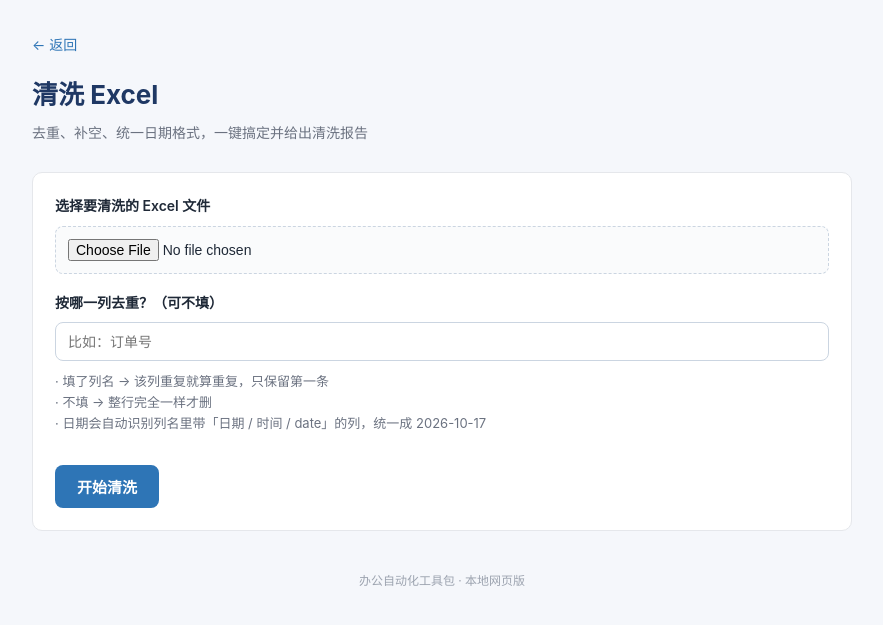
After one commit to damengyichang-01/python-automation, a FastAPI app: template webapp/templates/clean.html in a window 1280 px wide. The commit adds this page. Shown: the top 625 px of the page, without its empty margins (198-1081 px from the left). Run offline with FastAPI, Linux system fonts and the light colour scheme; the template is opened without the code that fills it, so the values that code supplies are empty.

Commit message:
网页版新增清洗 Excel：报告页 + 预览 + 一次性下载链接

```diff
--- a/webapp/app.py
+++ b/webapp/app.py
@@ -8,9 +8,11 @@
 import shutil
 import sys
 import tempfile
+import time
+import uuid
 from pathlib import Path
 
-from fastapi import FastAPI, File, Request, UploadFile
+from fastapi import FastAPI, File, Form, Request, UploadFile
 from fastapi.responses import FileResponse, HTMLResponse
 from fastapi.templating import Jinja2Templates
 from starlette.background import BackgroundTask
@@ -18,6 +20,7 @@ from starlette.background import BackgroundTask
 BASE_DIR = Path(__file__).resolve().parent.parent
 sys.path.insert(0, str(BASE_DIR))
 
+from tools.clean_excel import clean_file  # noqa: E402
 from tools.merge_excel import merge_folder  # noqa: E402
 
 app = FastAPI(title="办公自动化工具包")
@@ -26,7 +29,7 @@ templates = Jinja2Templates(directory=str(Path(__file__).resolve().parent / "tem
 # 首页上展示的工具清单。done=False 的先占位，避免点进去是空页面。
 TOOLS = [
     {"slug": "merge", "no": 1, "name": "合并多个 Excel / CSV", "desc": "多张表合成一张，按列名自动对齐", "done": True},
-    {"slug": "clean", "no": 2, "name": "清洗 Excel", "desc": "去重、补空、统一日期格式", "done": False},
+    {"slug": "clean", "no": 2, "name": "清洗 Excel", "desc": "去重、补空、统一日期格式", "done": True},
     {"slug": "reconcile", "no": 3, "name": "两表对账", "desc": "找出只在A、只在B、字段不符的记录", "done": False},
     {"slug": "rename", "no": 4, "name": "批量重命名", "desc": "给文件加序号和前缀", "done": False},
     {"slug": "pdf", "no": 5, "name": "PDF 合并 / 拆分", "desc": "多个 PDF 合成一个，或拆成单页", "done": False},
@@ -34,14 +37,23 @@ TOOLS = [
 ]
 
 
-@app.get("/", response_class=HTMLResponse)
-def index(request: Request):
-    return templates.TemplateResponse(request, "index.html", {"tools": TOOLS})
+# ---------- 结果文件暂存 ----------
+# 处理完先把文件放临时目录，把下载链接发回页面；用户点下载后再删。
+# 本地单人使用，用内存字典够了。多用户部署时该换成 Redis 或对象存储。
+_RESULTS = {}
+_RESULT_TTL = 600  # 10 分钟后过期
 
 
-@app.get("/merge", response_class=HTMLResponse)
-def merge_page(request: Request):
-    return templates.TemplateResponse(request, "merge.html", {"error": None})
+def store_result(path: Path, filename: str) -> str:
+    """登记一个待下载的结果，返回下载用的 token。"""
+    now = time.time()
+    for k, v in list(_RESULTS.items()):
+        if now - v[2] > _RESULT_TTL:
+            Path(v[0]).parent.exists() and shutil.rmtree(Path(v[0]).parent, ignore_errors=True)
+            _RESULTS.pop(k, None)
+    token = uuid.uuid4().hex
+    _RESULTS[token] = (str(path), filename, now)
+    return token
 
 
 def friendly_error(msg: str, work: Path) -> str:
@@ -49,14 +61,51 @@ def friendly_error(msg: str, work: Path) -> str:
     m = msg.replace(str(work), "你上传的文件")
     if "没找到" in m:
         return "没有找到可处理的表格文件。请确认上传的是 .xlsx / .xlsm / .csv。"
-    if "目录不存在" in m:
-        return "上传的文件夹不存在，请重试。"
+    if "目录不存在" in m or "文件不存在" in m:
+        return "上传的文件不存在，请重新选择。"
     return m
+
+
+async def save_upload(f: UploadFile, folder: Path) -> Path:
+    """把上传的文件写到指定目录，返回落盘路径。"""
+    name = Path(f.filename or "未命名").name
+    target = folder / name
+    with target.open("wb") as fp:
+        fp.write(await f.read())
+    return target
+
+
+@app.get("/", response_class=HTMLResponse)
+def index(request: Request):
+    return templates.TemplateResponse(request, "index.html", {"tools": TOOLS})
+
+
+@app.get("/health")
+def health():
+    return {"status": "ok"}
+
+
+@app.get("/download/{token}")
+def download(token: str):
+    item = _RESULTS.pop(token, None)
+    if not item:
+        return HTMLResponse("<h1>下载链接已过期</h1><p><a href='/'>返回首页</a></p>", status_code=404)
+    path, filename, _ = item
+    return FileResponse(
+        path=path,
+        filename=filename,
+        background=BackgroundTask(shutil.rmtree, Path(path).parent, ignore_errors=True),
+    )
+
+
+# ---------------- 功能 1：合并 Excel ----------------
+@app.get("/merge", response_class=HTMLResponse)
+def merge_page(request: Request):
+    return templates.TemplateResponse(request, "merge.html", {"error": None})
 
 
 @app.post("/merge")
 async def merge_submit(request: Request, files: list[UploadFile] = File(...)):
-    """接收多个文件，合并，然后把结果直接下载给浏览器。"""
     if not files:
         return templates.TemplateResponse(
             request, "merge.html", {"error": "没有收到文件，请重新选择"}, status_code=400
@@ -65,20 +114,14 @@ async def merge_submit(request: Request, files: list[UploadFile] = File(...)):
     work = Path(tempfile.mkdtemp(prefix="merge_"))
     try:
         for f in files:
-            # 只取文件名本身，防止上传时带进来奇怪路径
-            name = Path(f.filename or "未命名").name
-            target = work / name
-            with target.open("wb") as fp:
-                fp.write(await f.read())
-
+            await save_upload(f, work)
         merged, info = merge_folder(work)
         out = work / "合并结果.xlsx"
         merged.to_excel(out, index=False)
     except ValueError as e:
         shutil.rmtree(work, ignore_errors=True)
         return templates.TemplateResponse(
-            request, "merge.html",
-            {"error": friendly_error(str(e), work)}, status_code=400
+            request, "merge.html", {"error": friendly_error(str(e), work)}, status_code=400
         )
     except Exception as e:
         shutil.rmtree(work, ignore_errors=True)
@@ -87,7 +130,6 @@ async def merge_submit(request: Request, files: list[UploadFile] = File(...)):
             {"error": f"处理失败：{type(e).__name__}: {e}"}, status_code=500
         )
 
-    # 下载完成后删临时目录
     return FileResponse(
         path=out,
         filename="合并结果.xlsx",
@@ -96,6 +138,49 @@ async def merge_submit(request: Request, files: list[UploadFile] = File(...)):
     )
 
 
-@app.get("/health")
-def health():
-    return {"status": "ok"}
+# ---------------- 功能 2：清洗 Excel ----------------
+@app.get("/clean", response_class=HTMLResponse)
+def clean_page(request: Request):
+    return templates.TemplateResponse(request, "clean.html", {"error": None})
+
+
+@app.post("/clean")
+async def clean_submit(
+    request: Request,
+    file: UploadFile = File(...),
+    dedup_by: str = Form(""),
+):
+    work = Path(tempfile.mkdtemp(prefix="clean_"))
+    try:
+        src = await save_upload(file, work)
+        dedup = [c.strip() for c in dedup_by.split(",") if c.strip()] or None
+        cleaned, report = clean_file(src, dedup_by=dedup)
+        out = work / "清洗结果.xlsx"
+        cleaned.to_excel(out, index=False)
+    except ValueError as e:
+        shutil.rmtree(work, ignore_errors=True)
+        return templates.TemplateResponse(
+            request, "clean.html", {"error": friendly_error(str(e), work)}, status_code=400
+        )
+    except Exception as e:
+        shutil.rmtree(work, ignore_errors=True)
+        return templates.TemplateResponse(
+            request, "clean.html",
+            {"error": f"处理失败：{type(e).__name__}: {e}"}, status_code=500
+        )
+
+    token = store_result(out, "清洗结果.xlsx")
+    preview = cleaned.head(10).to_html(index=False, classes="preview", border=0)
+    return templates.TemplateResponse(request, "result.html", {
+        "title": "清洗完成",
+        "report": [
+            ("删除重复行", f"{report['去重']} 行"),
+            ("填充空值", f"{report['补空']} 个单元格"),
+            ("日期归一", f"{report['日期归一']} 个单元格"),
+            ("原始行数", f"{report['原始行数']} 行"),
+            ("清洗后行数", f"{report['清洗后行数']} 行"),
+        ],
+        "preview": preview,
+        "download_url": f"/download/{token}",
+        "filename": "清洗结果.xlsx",
+    })
--- a/webapp/templates/base.html
+++ b/webapp/templates/base.html
@@ -44,7 +44,37 @@
       padding: 12px 14px; border-radius: 8px; margin-bottom: 18px; font-size: 14px;
     }
     .hint { font-size: 13px; color: #6b7280; margin-top: 10px; }
+    input[type=text] {
+      display: block; width: 100%; padding: 10px 12px; font-size: 14px;
+      border: 1px solid #cbd5e1; border-radius: 8px; background: #fff;
+      font-family: inherit;
+    }
+    input[type=text]:focus { outline: none; border-color: #2e75b6; }
     a.back { display: inline-block; margin-bottom: 18px; font-size: 14px; color: #2e75b6; text-decoration: none; }
+    a.btn {
+      display: inline-block; margin-top: 20px; padding: 11px 22px;
+      font-size: 15px; font-weight: 600; color: #fff; background: #548235;
+      border-radius: 8px; text-decoration: none;
+    }
+    a.btn:hover { background: #446a2b; }
+    .ok {
+      background: #f0f9f0; border: 1px solid #bbdfbb; color: #2f6b2f;
+      padding: 10px 14px; border-radius: 8px; font-size: 14px; margin-bottom: 18px;
+    }
+    table.report { border-collapse: collapse; font-size: 14px; }
+    table.report th {
+      text-align: left; padding: 7px 18px 7px 0; font-weight: 600; color: #374151;
+      white-space: nowrap;
+    }
+    table.report td { padding: 7px 0; color: #1f2937; }
+    .tablewrap { overflow-x: auto; border: 1px solid #e5e7eb; border-radius: 8px; }
+    table.preview { border-collapse: collapse; font-size: 12px; width: 100%; }
+    table.preview th, table.preview td {
+      padding: 7px 10px; border-bottom: 1px solid #eef1f5; text-align: left;
+      white-space: nowrap;
+    }
+    table.preview th { background: #f7f9fc; font-weight: 600; color: #374151; }
+    table.preview tr:last-child td { border-bottom: 0; }
     footer { margin-top: 40px; font-size: 12px; color: #9ca3af; text-align: center; }
   </style>
 </head>
--- /dev/null
+++ b/webapp/templates/clean.html
@@ -0,0 +1,32 @@
+{% extends "base.html" %}
+{% block title %}清洗 Excel{% endblock %}
+
+{% block content %}
+<a class="back" href="/">← 返回</a>
+
+<header>
+  <h1>清洗 Excel</h1>
+  <p class="sub">去重、补空、统一日期格式，一键搞定并给出清洗报告</p>
+</header>
+
+<div class="panel">
+  {% if error %}
+    <div class="error">{{ error }}</div>
+  {% endif %}
+
+  <form action="/clean" method="post" enctype="multipart/form-data">
+    <label for="file">选择要清洗的 Excel 文件</label>
+    <input id="file" type="file" name="file" accept=".xlsx,.xlsm" required>
+
+    <label for="dedup_by" style="margin-top:18px;">按哪一列去重？（可不填）</label>
+    <input id="dedup_by" type="text" name="dedup_by" placeholder="比如：订单号">
+    <p class="hint">
+      · 填了列名 → 该列重复就算重复，只保留第一条<br>
+      · 不填 → 整行完全一样才删<br>
+      · 日期会自动识别列名里带「日期 / 时间 / date」的列，统一成 2026-10-17
+    </p>
+
+    <button type="submit">开始清洗</button>
+  </form>
+</div>
+{% endblock %}
```
Also changed, not shown: tools/clean_excel.py (+29 -4 lines), webapp/templates/result.html (added, +26 -0 lines).
